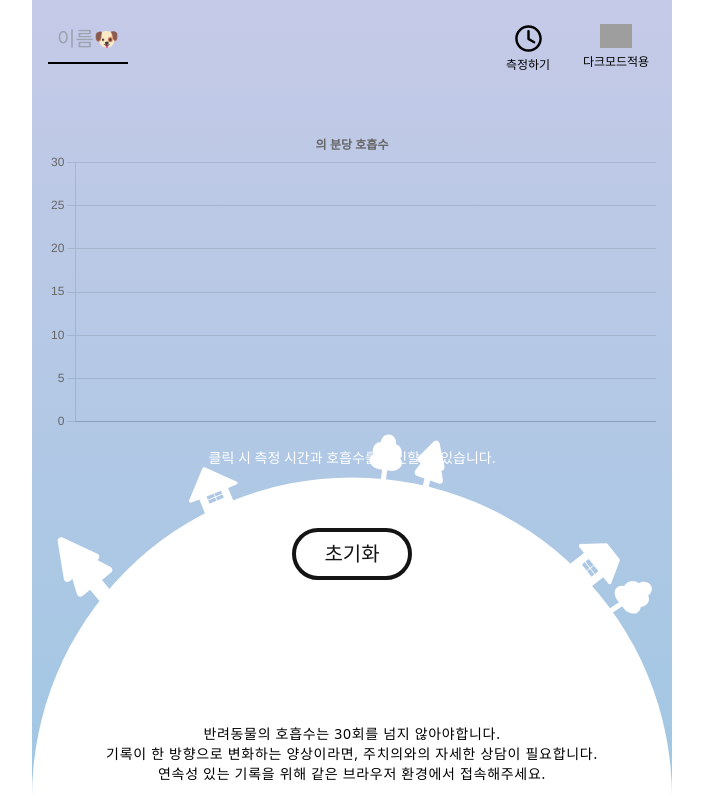
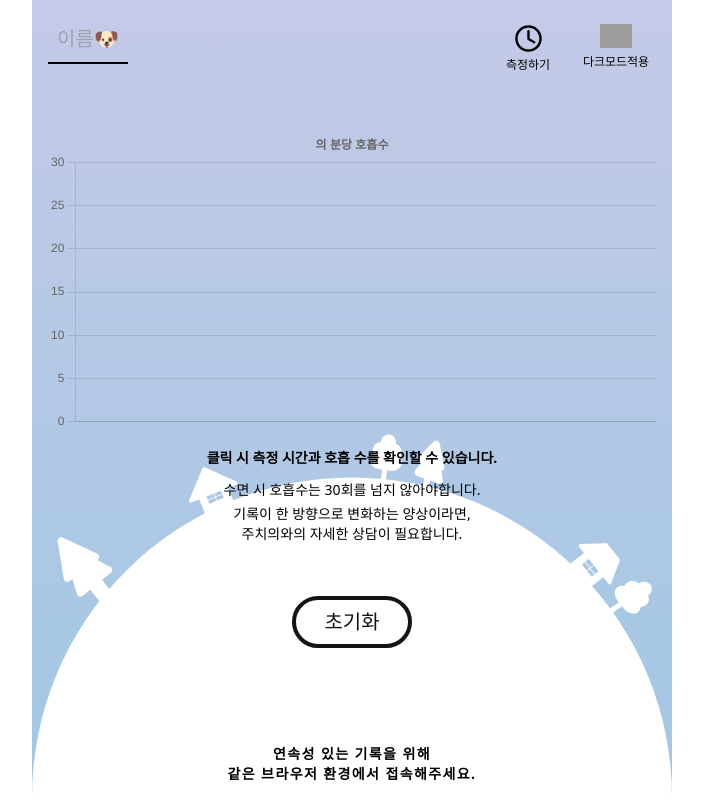
Before and after one commit to jio-ping/sleeping-dog, a React (Vite) app: page / in a window 1280 px wide. Both pictures are taken after a click on the button "기록보기". Shown: the whole page, without its empty margins (288-991 px from the left). Built offline with nearby package versions, Linux system fonts and the light colour scheme; grey boxes are pictures that could not be loaded; a web font is replaced by a local one.

Commit message:
[Style] 스타일링 수정 #2

```diff
--- a/src/components/Page/Measure/Measure.tsx
+++ b/src/components/Page/Measure/Measure.tsx
@@ -56,14 +56,14 @@ export default function Measure() {
           className="mb-8"
           styles={{
             path: {
-              stroke: `${darkmode ? "rgba(232,228,228,44%)" : "rgba(255,255,255)"}`,
+              stroke: `${darkmode ? "rgba(232,228,228,44%)" : "rgba(0,0,0,40%)"}`,
               strokeLinecap: "butt",
               transition: "stroke-dashoffset 1s ease 0s",
               transform: "rotate",
               strokeWidth: 4,
             },
             trail: {
-              stroke: `${darkmode ? "rgba(0,0,0)" : "rgba(0,0,0)"}`,
+              stroke: `${darkmode ? "rgba(0,0,0,40%)" : "rgba(255,255,255,20%)"}`,
               strokeLinecap: "butt",
               strokeWidth: 4,
             },
@@ -71,14 +71,15 @@ export default function Measure() {
         >
           <div className="flex h-full flex-col py-4 font-['TTLaundryGothicB']">
             <p className="text-lg">
-              남은 시간{" "}
+              남은 시간:
               <em className={`pl-1 ${darkmode ? "text-dark-txt-1" : ""}`}>
                 {remainTime}
-              </em>
+              </em>{" "}
+              초
             </p>
             <p className="flex h-[70%] items-center justify-center text-3xl">
               <strong
-                className={`pr-4 text-8xl ${darkmode ? "text-dark-txt-1" : ""}`}
+                className={`pr-4 text-8xl ${darkmode ? "text-dark-txt-1" : "text-light-blak"}`}
               >
                 {count}
               </strong>
--- a/src/components/Page/Record/Record.tsx
+++ b/src/components/Page/Record/Record.tsx
@@ -83,22 +83,25 @@ export default function Record() {
         <ul
           className={`pb-12 pt-4 text-center text-sm  ${darkmode ? "text-dark-txt-1" : "text-black"}`}
         >
-          <li className="pb-3 text-white">
-            클릭 시 측정 시간과 호흡수를 확인할 수 있습니다.
+          <li
+            className={`pb-3 font-semibold ${darkmode ? "text-dark-gray " : "text-black"}`}
+          >
+            클릭 시 측정 시간과 호흡 수를 확인할 수 있습니다.
+          </li>
+          <li>수면 시 호흡수는 30회를 넘지 않아야합니다. </li>
+          <li className="text-pretty px-4 py-1">
+            기록이 한 방향으로 변화하는 양상이라면,
+            <br />
+            주치의와의 자세한 상담이 필요합니다.
           </li>
         </ul>
         <CountButton handleFn={clearRecord}>초기화</CountButton>
       </div>
       <ul
-        className={`flex w-full flex-grow flex-col justify-end justify-self-end text-pretty px-10 text-center text-sm tracking-wider ${darkmode ? "text-dark-txt-1" : "text-black"}`}
+        className={`flex w-full flex-grow flex-col justify-end gap-1 justify-self-end text-pretty px-8 text-center text-sm tracking-wider ${darkmode ? "text-dark-txt-1" : "text-black"}`}
       >
-        <li>반려동물의 호흡수는 30회를 넘지 않아야합니다. </li>
-        <li className="text-balance">
-          기록이 한 방향으로 변화하는 양상이라면, 주치의와의 자세한 상담이
-          필요합니다.
-        </li>
-        <li className="text-md">
-          연속성 있는 기록을 위해 같은 브라우저 환경에서 접속해주세요.
+        <li className="text-md font-semibold tracking-widest">
+          연속성 있는 기록을 위해 <br /> 같은 브라우저 환경에서 접속해주세요.
         </li>
       </ul>
     </div>
```
